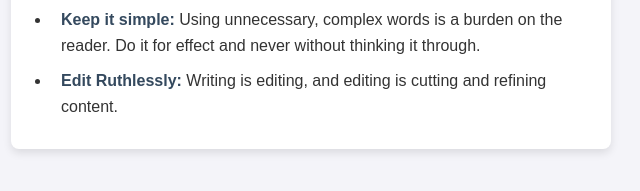
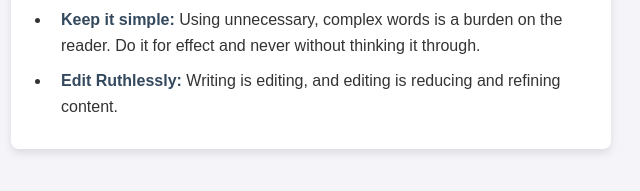
Before and after one commit to Sam-Hutchins/sam-hutchins.github.io, a plain HTML site: page thoughts_on_writing.html in a window 1280 px wide. Shown: the part 237-428 px from the top of the page, 329-969 px from the left. Drawn offline with Linux system fonts and the light colour scheme.

Commit message:
edit
edit

```diff
--- a/thoughts_on_writing.html
+++ b/thoughts_on_writing.html
@@ -64,7 +64,7 @@
             <li><strong>You're not writing for you:</strong> Public writing should be done for the readers, and as many of them as possible.</li>
             <li><strong>Remember what the point is:</strong> The point of writing is simply to get information from your brain into someone else's brain. Your chosen medium is writing.</li>
             <li><strong>Keep it simple:</strong> Using unnecessary, complex words is a burden on the reader. Do it for effect and never without thinking it through.</li>
-            <li><strong>Edit Ruthlessly:</strong> Writing is editing, and editing is cutting and refining content.</li>
+            <li><strong>Edit Ruthlessly:</strong> Writing is editing, and editing is reducing and refining content.</li>
         </ul>
     </div>
 </body>
```
